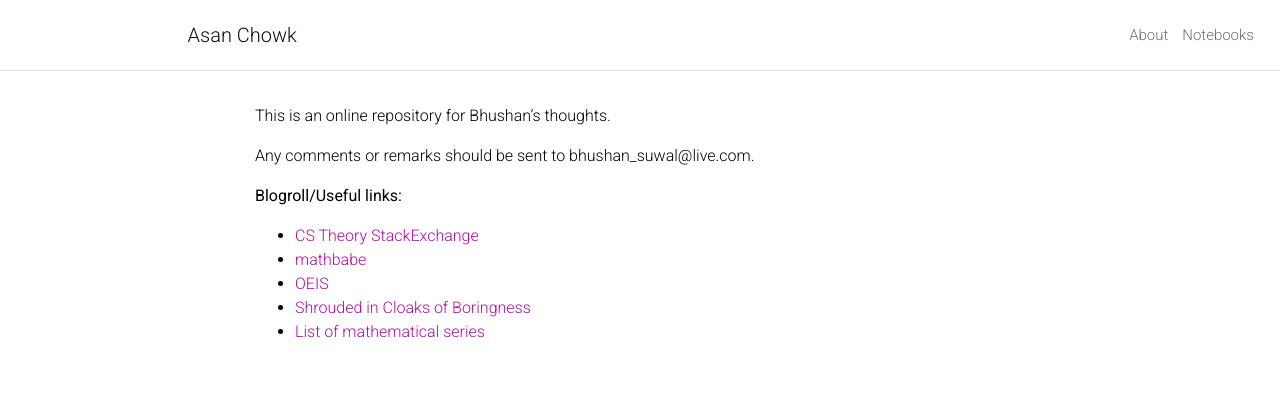
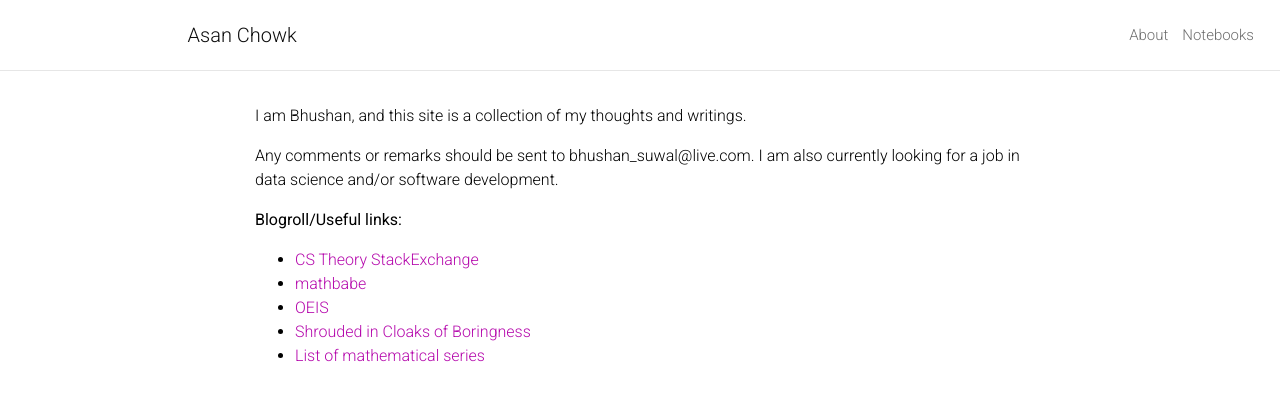
Before and after one commit to bsuwal/bsuwal.github.io, a Jekyll site: the page built from _pages/about.md, in a window 1280 px wide. Shown: the top 401 px of the page. Built offline with Jekyll 4.4.1, drawn with Linux system fonts in a browser that asks for light colours; a style sheet for code colours, icons or effects is not loaded.

Commit message:
updated about page

```diff
--- a/_pages/about.md
+++ b/_pages/about.md
@@ -3,9 +3,9 @@ layout: default
 title: Asan Chowk | About
 permalink: /about.html
 ---
-This is an online repository for Bhushan's thoughts.
+I am Bhushan, and this site is a collection of my thoughts and writings.
 
-Any comments or remarks should be sent to bhushan_suwal@live.com.
+Any comments or remarks should be sent to bhushan_suwal@live.com. I am also currently looking for a job in data science and/or software development.
 
 <b>Blogroll/Useful links:</b>
 <ul>
```
